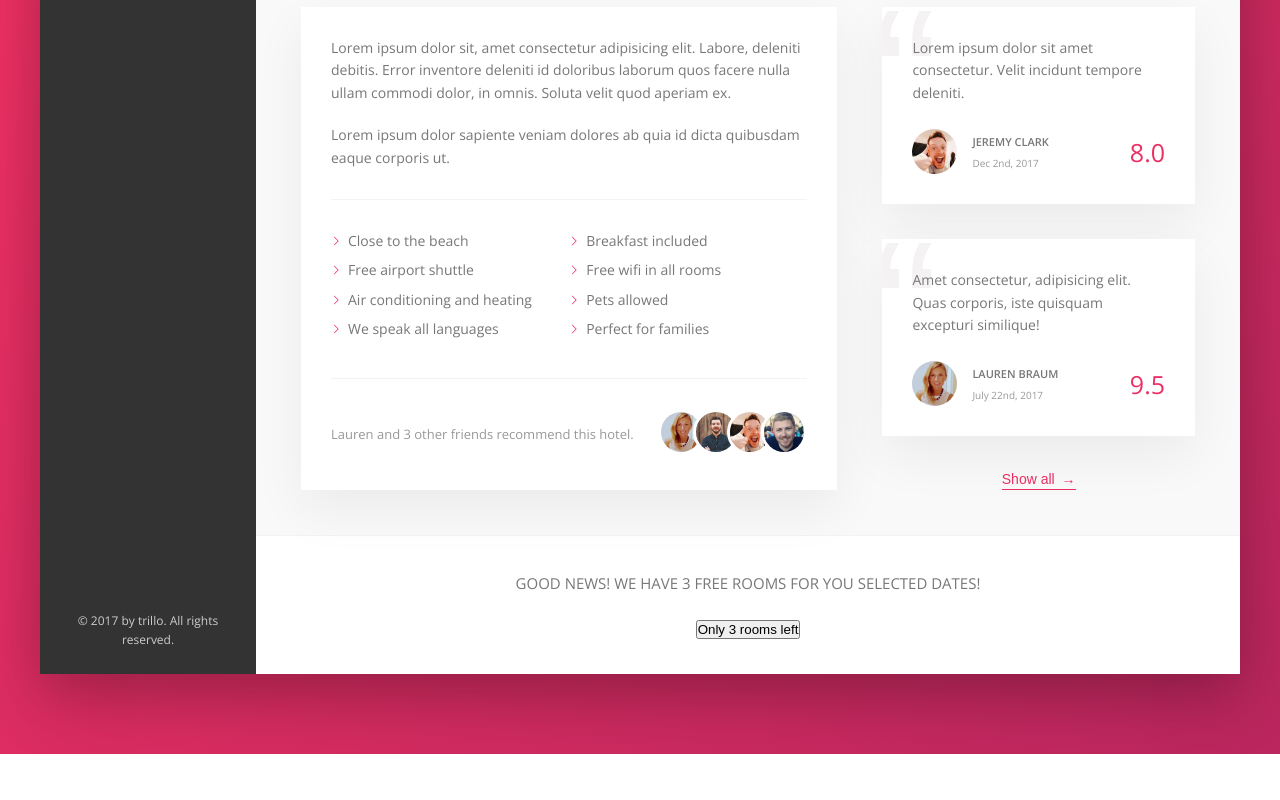
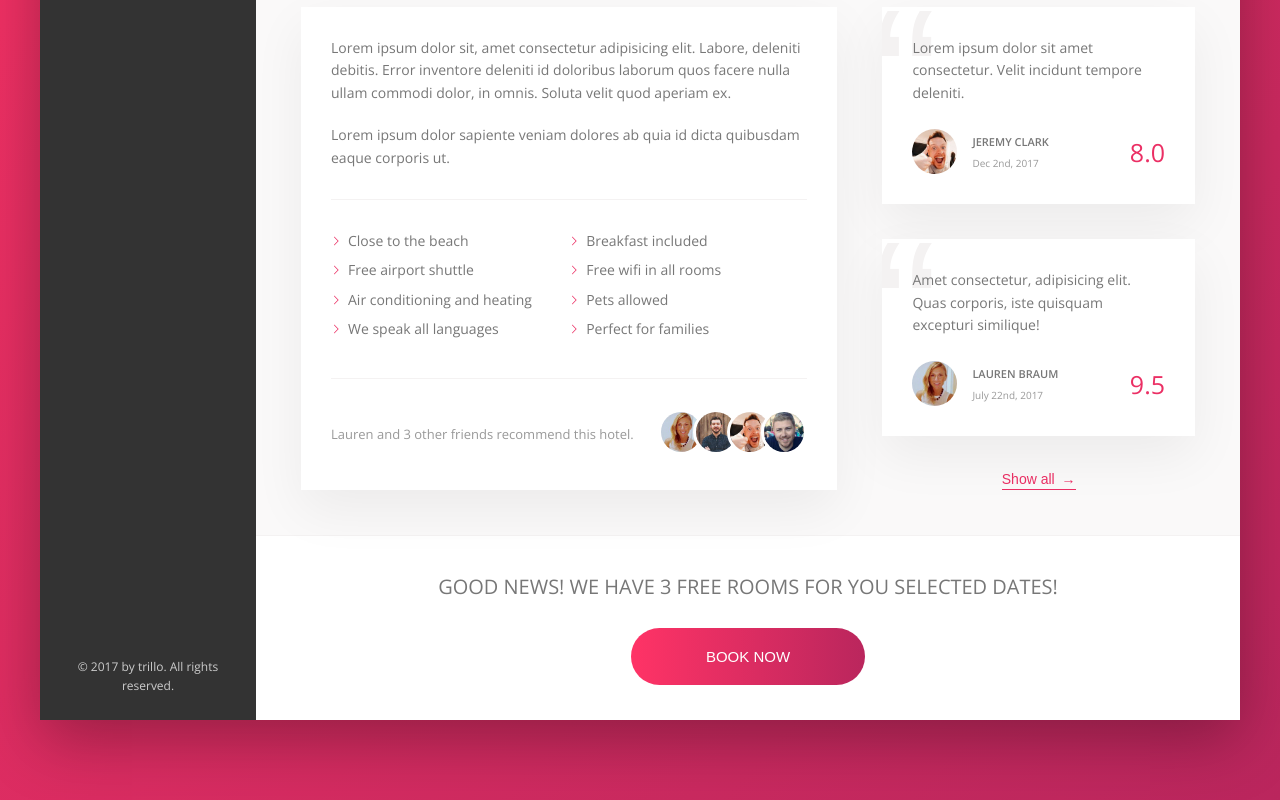
Before and after one commit to MaeganW/Trillo-Website, a website: page index.html in a window 1280 px wide. Shown: the part 640-1440 px from the top of the page. Before the commit the page ends 1394 px from the top, so only its background shows below. Drawn offline with nearby package versions, Linux system fonts and the light colour scheme.

Commit message:
animated call to action btn

```diff
--- a/index.html
+++ b/index.html
@@ -215,7 +215,12 @@
                             Good news! We have 3 free rooms for you selected dates!
                         </h2>
                         <button class="btn">
-                            Only 3 rooms left
+                            <span class="btn__visible">
+                                Book Now
+                            </span>
+                            <span class="btn__invisible">
+                                Only 3 rooms left
+                            </span>
                         </button>
                     </div>
 
--- a/sass/components.scss
+++ b/sass/components.scss
@@ -462,9 +462,62 @@
   text-align: center;
 
   &__book-now {
-    font-size: 1.5rem;
+    font-size: 2rem;
     font-weight: 300;
     text-transform: uppercase;
     margin-bottom: 2.5rem;
   }
 }
+
+//////////////////////////////////
+// CALL TO ACTION BTN
+.btn {
+  font-size: 1.5rem;
+  font-weight: 300;
+  text-transform: uppercase;
+  border-radius: 100px;
+  border: none;
+  background-image: linear-gradient(to right, var(--color-primary-light), var(--color-primary-dark));
+  color: #fff;
+  position: relative;
+  overflow: hidden;
+  cursor: pointer;
+
+  & > * {
+    height: 100%;
+    width: 100%;
+    display: inline-block;
+    transition: all .2s;
+  }
+
+  &__visible {
+    padding: 2rem 7.5rem;
+  }
+
+  &__invisible {
+    display: inline-block;
+    position: absolute;
+    left: 0;
+    top: -100%;
+    height: 100%;
+    width: 100%;
+    padding: 2rem 0;
+  }
+
+  &:hover {
+    background-image: linear-gradient(to left, var(--color-primary-light), var(--color-primary-dark));
+  }
+
+  &:hover &__visible {
+    transform: translateY(100%);
+  }
+
+  &:hover &__invisible {
+      top: 0;
+  }
+
+  &:focus {
+    outline: none;
+    animation: pulsate 1s infinite;
+  }
+}
```
Also changed, not shown: css/style.css.
